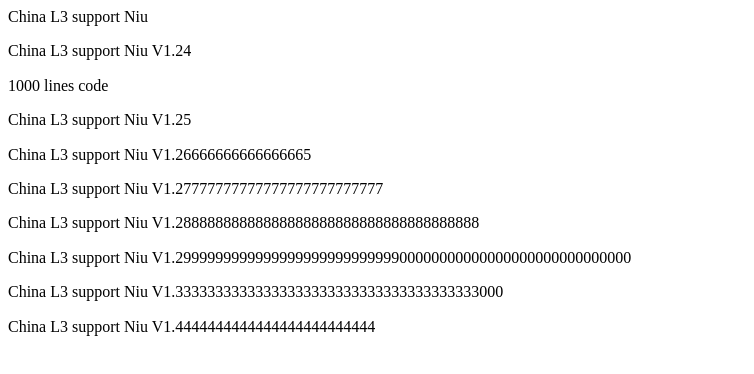
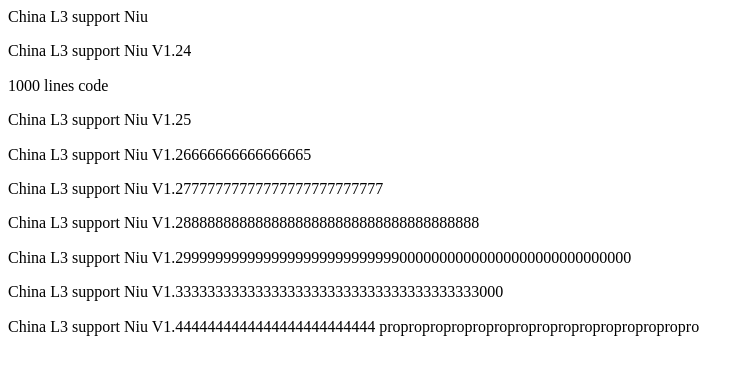
Before and after one commit to BrianGuo987/thecode, a plain HTML site: page index.html in a window 1280 px wide. Shown: the whole page, without its empty margins (0-754 px from the left). Drawn offline with Linux system fonts and the light colour scheme.

Commit message:
Update index.html

```diff
--- a/index.html
+++ b/index.html
@@ -20,7 +20,7 @@
 <p>China L3 support Niu V1.28888888888888888888888888888888888888</p>
 <p>China L3 support Niu V1.299999999999999999999999999900000000000000000000000000000</p>
 <p>China L3 support Niu V1.33333333333333333333333333333333333333000</p>
-<p>China L3 support Niu V1.4444444444444444444444444</p>
+<p>China L3 support Niu V1.4444444444444444444444444 propropropropropropropropropropropropropropro</p>
 
 </body>
 </html>
```
